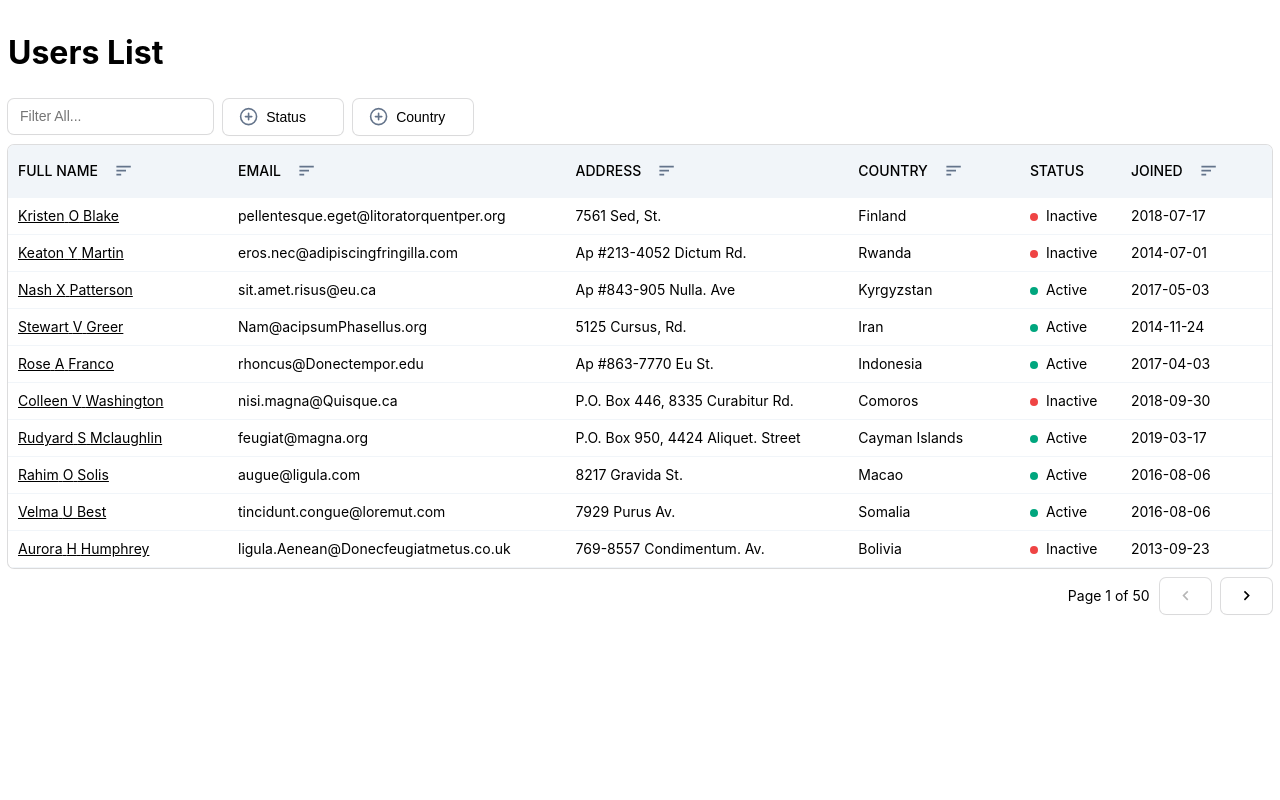
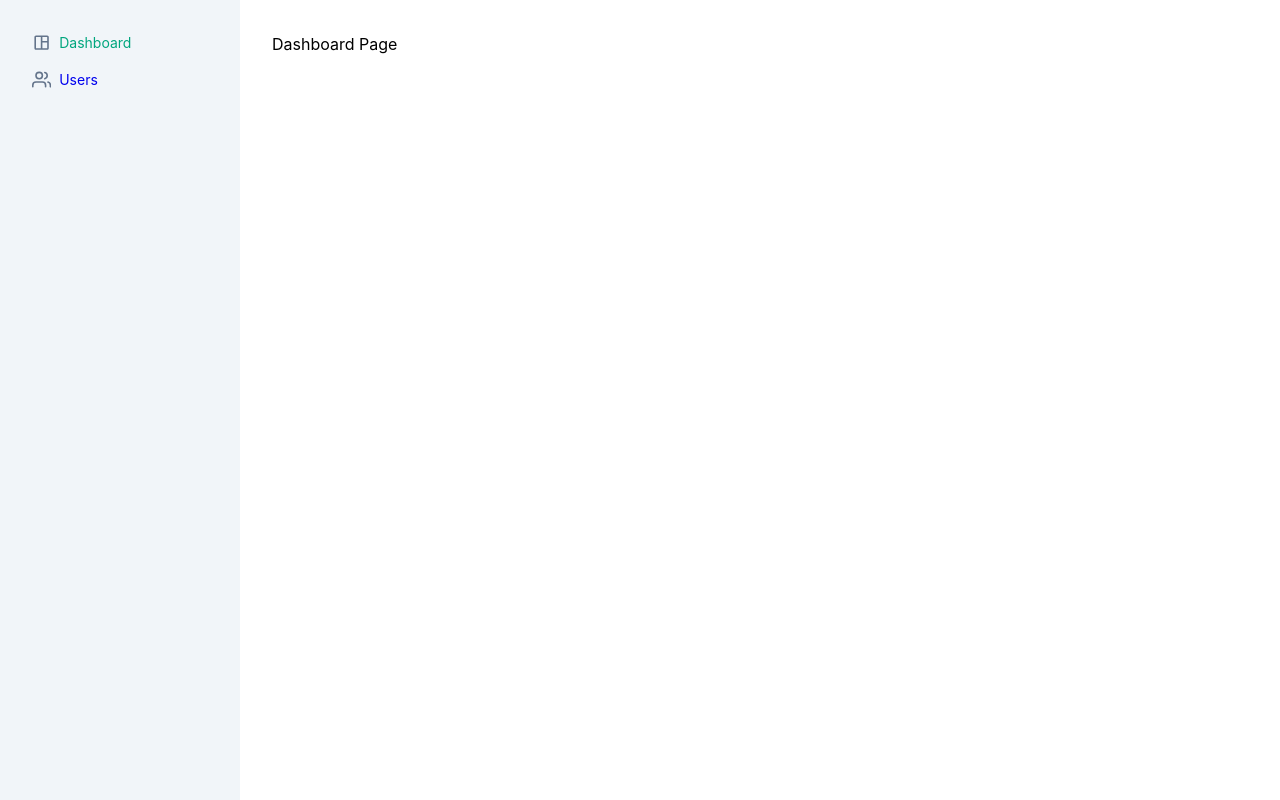
Before and after one commit to shirshak90/frontend-task, a React (Vite) app: page / in a window 1280 px wide. Built offline with nearby package versions, Linux system fonts and the light colour scheme.

Commit message:
added dashboard sidebar

```diff
--- a/src/App.tsx
+++ b/src/App.tsx
@@ -2,13 +2,18 @@ import { BrowserRouter as Router, Routes, Route } from "react-router-dom";
 
 import { UsersPage } from "./pages/users/users";
 import { SubscriptionsPage } from "./pages/subscriptions/subscriptions";
+import { DashboardLayout } from "./layout/dashboard-layout";
+import { DashboardPage } from "./pages/dashboard/dashboard";
 
 function App() {
   return (
     <Router>
       <Routes>
-        <Route path="/" element={<UsersPage />} />
-        <Route path="/subscriptions/:id" element={<SubscriptionsPage />} />
+        <Route path="/" element={<DashboardLayout />}>
+          <Route index element={<DashboardPage />} />
+          <Route path="/users" element={<UsersPage />} />
+          <Route path="/subscriptions/:id" element={<SubscriptionsPage />} />
+        </Route>
       </Routes>
     </Router>
   );
--- a/src/components/dashboard-header.tsx
+++ b/src/components/dashboard-header.tsx
@@ -1,5 +1,5 @@
 import { IoMdArrowBack } from "react-icons/io";
-import { Link } from "react-router-dom";
+import { useNavigate } from "react-router-dom";
 
 import { Button } from "./button";
 
@@ -9,14 +9,14 @@ interface DashboardHeaderProps {
 }
 
 export function DashboardHeader({ title, backButton }: DashboardHeaderProps) {
+  const router = useNavigate();
+
   return (
     <div className="dashboard-header">
       {backButton && (
-        <Link to={"/"}>
-          <Button variant={"outline"}>
-            <IoMdArrowBack className="icon" />
-          </Button>
-        </Link>
+        <Button variant={"outline"} onClick={() => router(-1)}>
+          <IoMdArrowBack className="icon" />
+        </Button>
       )}
       <h1>{title}</h1>
     </div>
--- a/src/index.css
+++ b/src/index.css
@@ -1,3 +1,14 @@
+*,
+*::before,
+*::after {
+  box-sizing: border-box;
+}
+
+* {
+  margin: 0;
+}
+
+
 :root {
   font-family: Inter, system-ui, Avenir, Helvetica, Arial, sans-serif;
   line-height: 1.5;
@@ -196,6 +207,20 @@ td {
 
 /* Misc */
 
+.link {
+  text-decoration: none;
+}
+
+.link:visited {
+  color: black;
+}
+
+.active-link {
+  color: var(--primary);
+  text-decoration: none;
+
+}
+
 .active-dot::before {
   content: '';
   display: inline-block;
@@ -215,3 +240,33 @@ td {
   background-color: var(--destructive);
   margin-right: 8px;
 }
+
+/* Dashboard */
+
+.dashboard-layout {
+  display: grid;
+  grid-template-columns: 240px 1fr;
+  min-height: 100vh;
+}
+
+.dashboard-sidebar {
+  background-color: var(--muted);
+  padding: 2rem;
+  display: fixed;
+}
+
+.dashboard-content {
+  padding: 2rem;
+  overflow-x: scroll;
+}
+
+.sidebar-route {
+  display: flex;
+  align-items: center;
+  font-size: 0.875rem;
+}
+
+.sidebar-routes {
+  display: grid;
+  gap: 1rem;
+}
--- /dev/null
+++ b/src/layout/dashboard-layout.tsx
@@ -0,0 +1,43 @@
+import { NavLink, Outlet } from "react-router-dom";
+import { MdOutlineSpaceDashboard } from "react-icons/md";
+import { FiUsers } from "react-icons/fi";
+
+const routes = [
+  {
+    path: "/",
+    icon: <MdOutlineSpaceDashboard className="data-table-header-icon" />,
+    title: "Dashboard",
+  },
+  {
+    path: "/users",
+    icon: <FiUsers className="data-table-header-icon" />,
+    title: "Users",
+  },
+];
+
+export function DashboardLayout() {
+  return (
+    <div className="dashboard-layout">
+      <aside className="dashboard-sidebar">
+        <div className="sidebar-routes">
+          {routes.map((route) => (
+            <NavLink
+              key={route.path}
+              to={route.path}
+              className={({ isActive }) => (isActive ? "active-link" : "link")}
+            >
+              <div className="sidebar-route">
+                {route.icon}
+                {route.title}
+              </div>
+            </NavLink>
+          ))}
+        </div>
+      </aside>
+
+      <div className="dashboard-content">
+        <Outlet />
+      </div>
+    </div>
+  );
+}
--- /dev/null
+++ b/src/pages/dashboard/dashboard.tsx
@@ -0,0 +1,3 @@
+export function DashboardPage() {
+  return <div>Dashboard Page</div>;
+}
```
